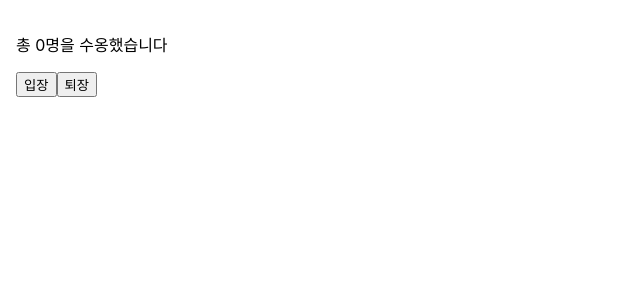
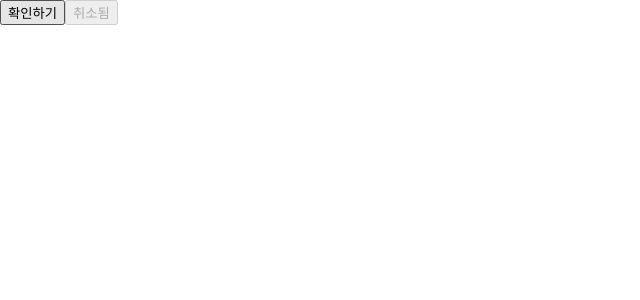
Before and after one commit to wjddntjd119/23-react1, a React (Create React App) app: page / in a window 1280 px wide. Shown: the top 300 px of the page, without its empty margins (0-640 px from the left). Built offline with nearby package versions, Linux system fonts and the light colour scheme.

Commit message:
add week09
9주차 2교시 내용추가

```diff
--- /dev/null
+++ b/src/chapter_08/ConfirmButton.jsx
@@ -0,0 +1,22 @@
+import React, {useState} from "react";
+
+function ConfirmButton(props) {
+    const [isConfirmed, setIsConfirmed] = useState(false);
+
+    const handleConfirm = () =>{
+      setIsConfirmed((situation) => !situation)
+    };
+
+    return(
+    <div>
+      <button onClick={handleConfirm} disabled={isConfirmed}>
+        {isConfirmed ? "확인됨" : "확인하기"}
+      </button>
+      <button onClick={handleConfirm} disabled={!isConfirmed}>
+        {!isConfirmed ? "취소됨" : "취소하기"}
+      </button>
+    </div>
+
+    );
+}
+export default ConfirmButton;
--- a/src/index.js
+++ b/src/index.js
@@ -9,11 +9,12 @@
 import CommentList from './chapter_05/CommentList';
 import NotificationList from './chapter_06/NotificationList';
 import Accommodate from './chapter_07/Accommodate';
+import ConfirmButton from './chapter_08/ConfirmButton';
 
 const root = ReactDOM.createRoot(document.getElementById('root'));
   root.render(
     <React.StrictMode>
-      <Accommodate/>
+      <ConfirmButton/>
     </React.StrictMode>
   );
 
```
Also changed, not shown: 1 other file (tests, documents, lock files or other folders).
